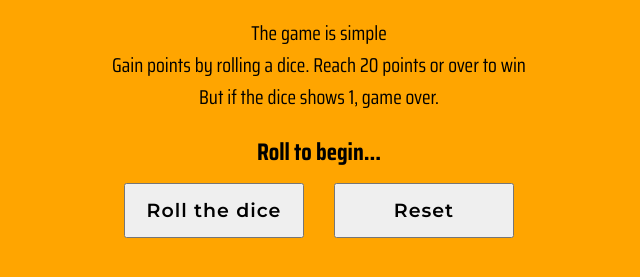
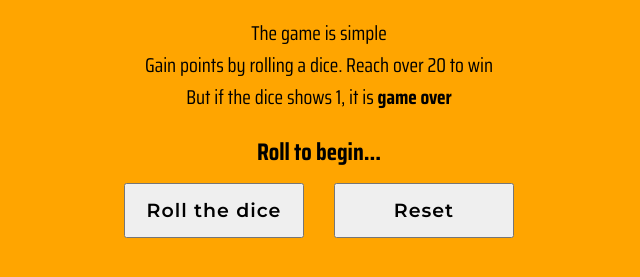
Before and after one commit to wumpfroot/Dice-game, a plain HTML site: page index.html in a window 1280 px wide. Shown: the part 223-500 px from the top of the page, without its empty margins (321-961 px from the left). Drawn offline with Linux system fonts and the light colour scheme.

Commit message:
Dice game

```diff
--- a/index.html
+++ b/index.html
@@ -12,8 +12,8 @@
     <header id="mainTitle">
         <h1>Dice game</h1>
         <p class="instructions">The game is simple<br>
-            Gain points by rolling a dice. Reach 20 points or over to win<br>
-            But if the dice shows 1, game over.</p>
+            Gain points by rolling a dice. Reach over 20 to win<br>
+            But if the dice shows 1, it is <b>game over</b></p>
     </header>
     <div class="title">
         <!-- <button id="onePlayer" onclick="onePlayer()">Start</button> -->
```
